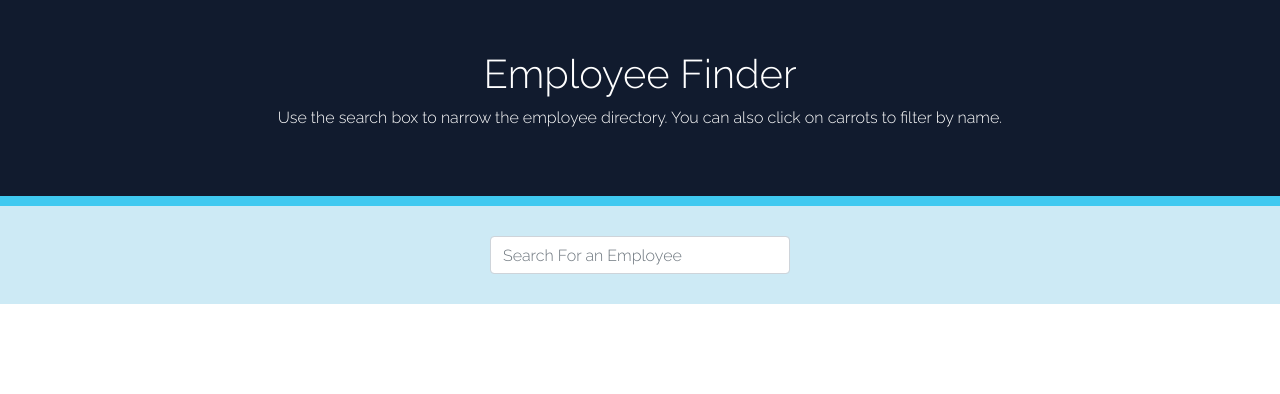
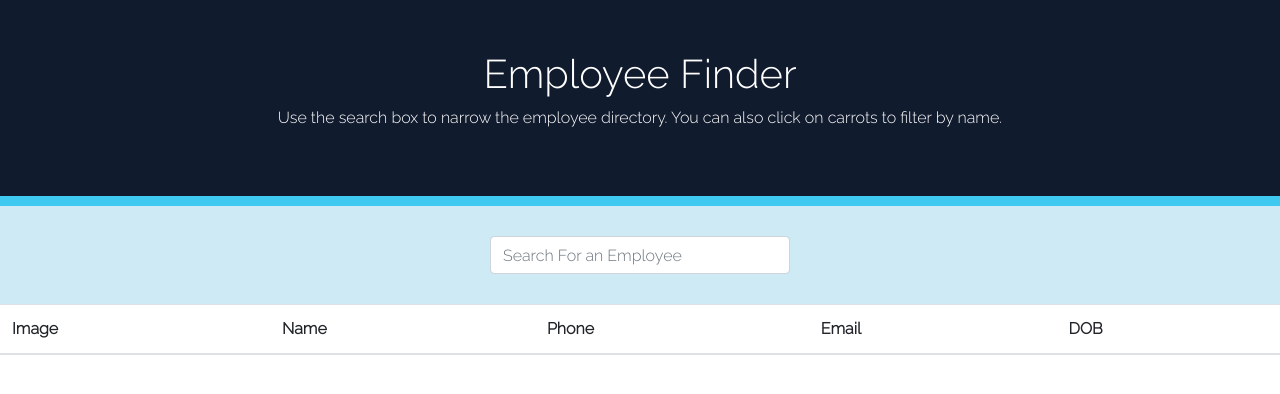
Before and after one commit to AHFotis/EmployeeFinder, a React (Create React App) app: page / in a window 1280 px wide. Shown: the top 394 px of the page. Built offline with nearby package versions, Linux system fonts and the light colour scheme.

Commit message:
Table Head Created and Rendering

```diff
--- a/src/App.js
+++ b/src/App.js
@@ -1,12 +1,14 @@
 import React from "react";
 import Nav from "./components/Nav";
 import Search from "./components/Search";
+import EmployeeTable from "./components/EmployeeTable";
 
 function App() {
   return (
       <div>
       <Nav />
       <Search />
+      <EmployeeTable />
       </div>
   );
 }
--- /dev/null
+++ b/src/components/EmployeeTable/index.js
@@ -0,0 +1,29 @@
+import React from "react";
+import "./style.css";
+
+function EmployeeTable() {
+return <table id="table" className="table table-striped table-hover table-condensed">
+    <thead>
+        <tr>
+            <th>
+                Image
+            </th>
+            <th className="pointer">
+                Name
+            </th>
+            <th>
+                Phone
+            </th>
+            <th>
+                Email
+            </th>
+            <th>
+                DOB
+            </th>
+        </tr>
+    </thead>
+
+</table>
+}
+
+export default EmployeeTable;
--- /dev/null
+++ b/src/components/EmployeeTable/style.css
@@ -0,0 +1,5 @@
+
+.pointer:hover:after {
+    content: "🔻";
+    margin-right: 0;
+  }
```
Also changed, not shown: src/components/Directory/index.js (+7 -0 lines), src/images/download.png (added).
